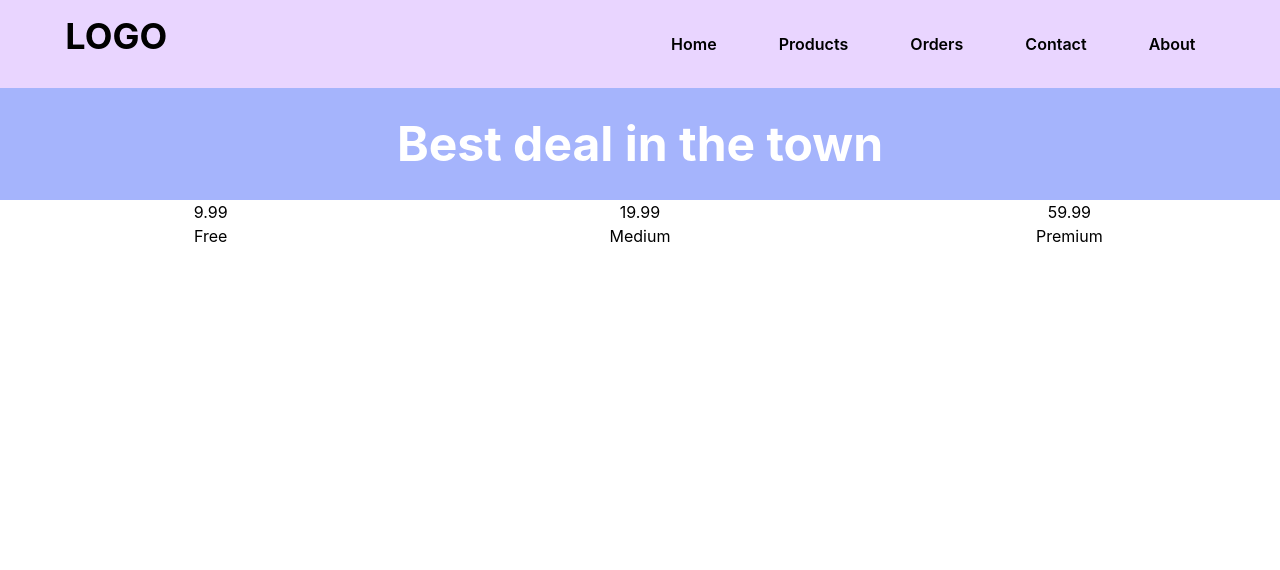
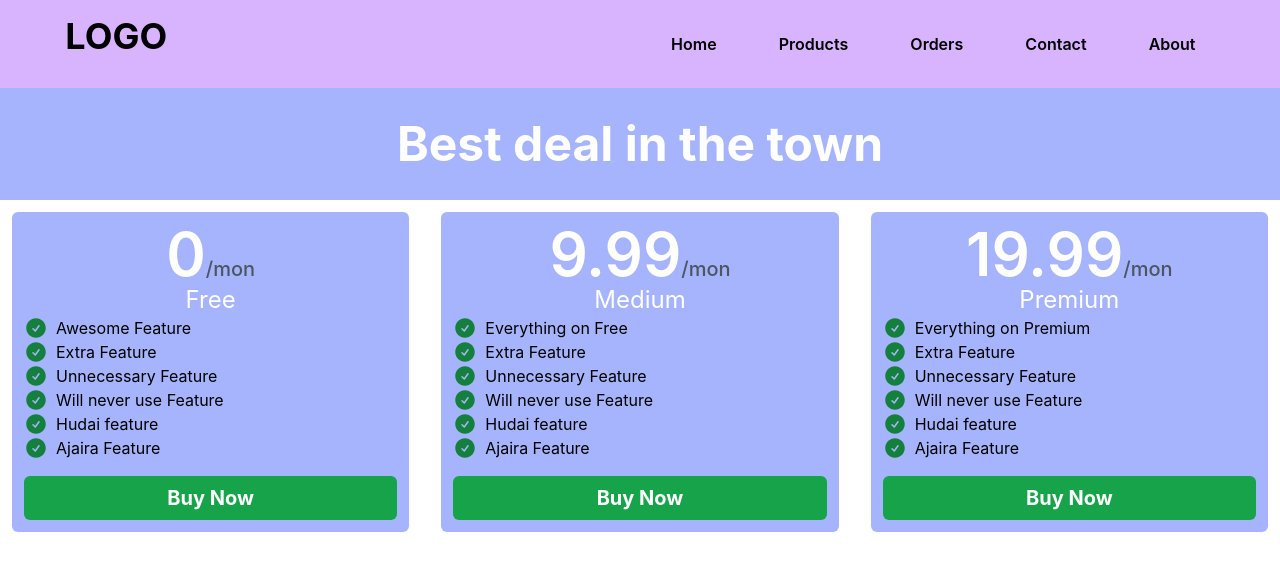
Before and after one commit to SunitCorneleous/price-club, a React (Create React App) app: page / in a window 1280 px wide. Shown: the top 570 px of the page. Built offline with nearby package versions, Linux system fonts and the light colour scheme.

Commit message:
pricing cards completed

```diff
--- /dev/null
+++ b/src/components/Feature/Feature.js
@@ -0,0 +1,13 @@
+import React from "react";
+import { CheckCircleIcon } from "@heroicons/react/24/solid";
+
+const Feature = ({ feature }) => {
+  return (
+    <div className="flex items-center">
+      <CheckCircleIcon className="h-6 w-6 text-green-700" />
+      <p className="ml-2">{feature}</p>
+    </div>
+  );
+};
+
+export default Feature;
--- a/src/components/NavBar/NavBar.js
+++ b/src/components/NavBar/NavBar.js
@@ -13,7 +13,7 @@ const NavBar = () => {
   ];
 
   return (
-    <nav className="py-4 bg-purple-200">
+    <nav className="py-4 bg-purple-300">
       <div className="md:w-11/12 flex justify-between  mx-auto">
         <h1 className="font-bold text-4xl px-3">LOGO</h1>
         <div
@@ -25,7 +25,7 @@ const NavBar = () => {
 
         {/* links */}
         <ul
-          className={`w-full md:z-[100] z-[-1] md:w-2/4 bg-purple-200 md:static md:flex justify-center absolute ease-in duration-500 ${
+          className={`w-full md:z-[100]  md:w-2/4 bg-purple-300 md:static md:flex justify-center absolute ease-in duration-500 ${
             open ? "top-14" : "top-[-280px]"
           }`}
         >
--- a/src/components/PriceOption/PriceOption.js
+++ b/src/components/PriceOption/PriceOption.js
@@ -1,10 +1,21 @@
 import React from "react";
+import Feature from "../Feature/Feature";
 
 const PriceOption = ({ pricing }) => {
+  const { name, price, features } = pricing;
   return (
-    <div>
-      <h3>{pricing.price}</h3>
-      <h1>{pricing.name}</h1>
+    <div className="bg-indigo-300 m-3 rounded-md p-3">
+      <h3>
+        <span className="text-6xl font-semibold text-white">{price}</span>
+        <span className="text-gray-600 font-medium text-xl">/mon</span>
+      </h3>
+      <h1 className="text-2xl text-white">{name}</h1>
+      {features.map((feature, index) => (
+        <Feature key={index} feature={feature}></Feature>
+      ))}
+      <button className="bg-green-600 w-full mt-4 py-2 rounded-md text-white font-bold text-xl hover:bg-green-500">
+        Buy Now
+      </button>
     </div>
   );
 };
--- a/src/components/Pricing/Pricing.js
+++ b/src/components/Pricing/Pricing.js
@@ -3,9 +3,45 @@ import PriceOption from "../PriceOption/PriceOption";
 
 const Pricing = () => {
   const pricingOptions = [
-    { id: 1, name: "Free", price: "9.99" },
-    { id: 2, name: "Medium", price: "19.99" },
-    { id: 3, name: "Premium", price: "59.99" },
+    {
+      id: 1,
+      name: "Free",
+      price: 0,
+      features: [
+        "Awesome Feature",
+        "Extra Feature",
+        "Unnecessary Feature",
+        "Will never use Feature",
+        "Hudai feature",
+        "Ajaira Feature",
+      ],
+    },
+    {
+      id: 2,
+      name: "Medium",
+      price: 9.99,
+      features: [
+        "Everything on Free",
+        "Extra Feature",
+        "Unnecessary Feature",
+        "Will never use Feature",
+        "Hudai feature",
+        "Ajaira Feature",
+      ],
+    },
+    {
+      id: 3,
+      name: "Premium",
+      price: 19.99,
+      features: [
+        "Everything on Premium",
+        "Extra Feature",
+        "Unnecessary Feature",
+        "Will never use Feature",
+        "Hudai feature",
+        "Ajaira Feature",
+      ],
+    },
   ];
 
   return (
@@ -13,7 +49,7 @@ const Pricing = () => {
       <h1 className="bg-indigo-300 p-8 text-5xl text-white font-bold">
         Best deal in the town
       </h1>
-      <div className="grid grid-cols-3 gap-2">
+      <div className="grid md:grid-cols-3 gap-2">
         {pricingOptions.map(pricingOption => (
           <PriceOption
             key={pricingOption.id}
```
